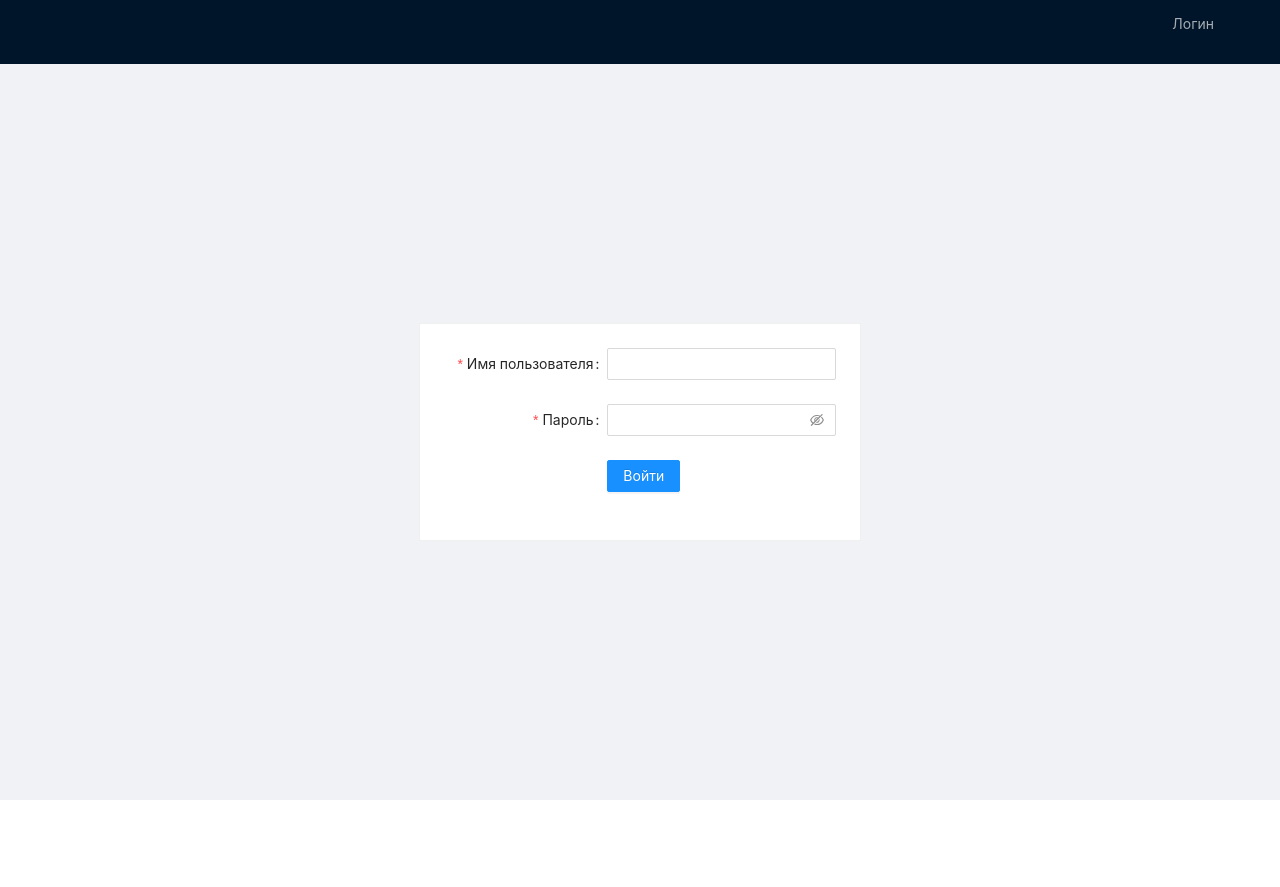
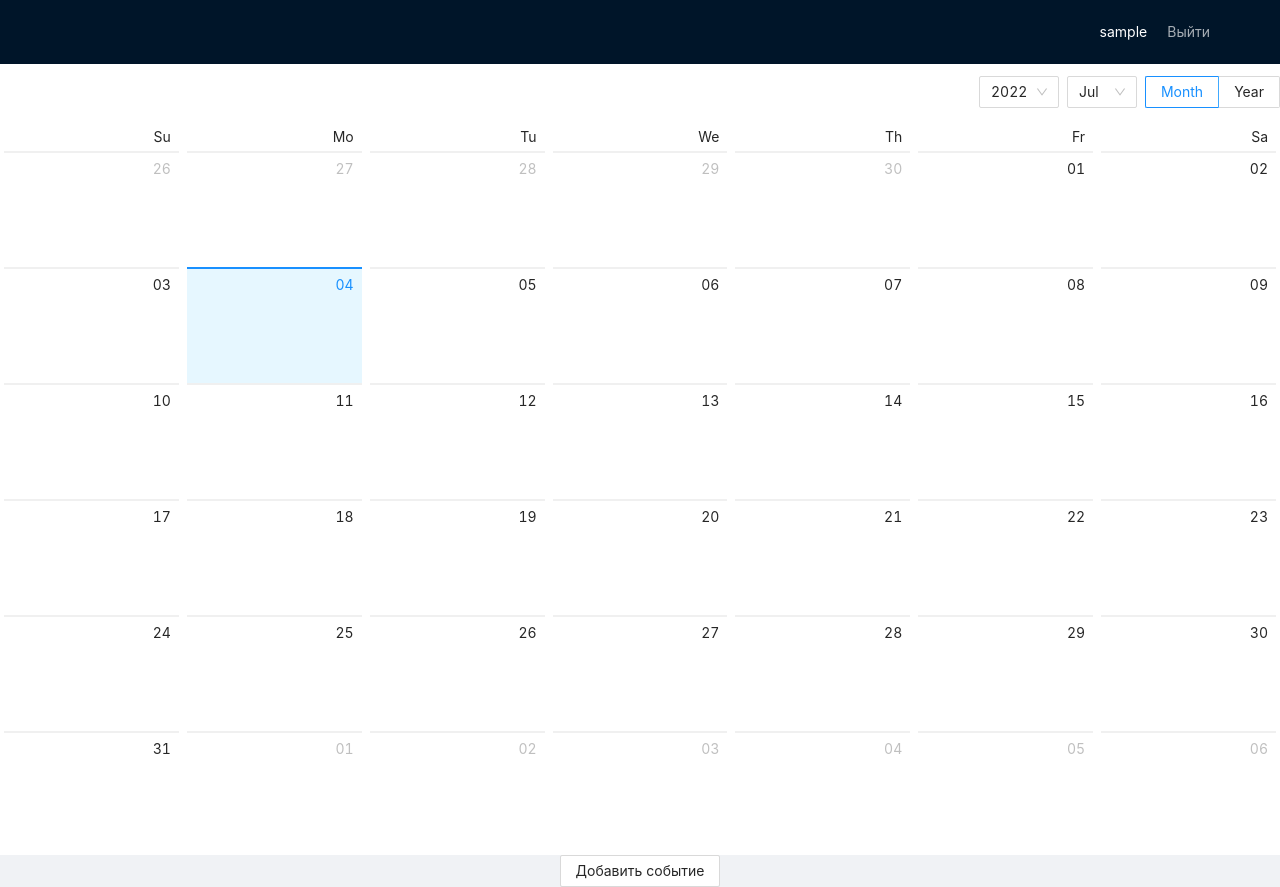
Before and after one commit to DmitryMN/calendar, a React (Create React App) app: page / in a window 1280 px wide. Before the commit this address led to /login. Before the commit the page ends 800 px from the top, so only its background shows below. Built offline with nearby package versions, Linux system fonts and the light colour scheme; sample sign-in values are in the browser's storage.

Commit message:
add eventCalendar and use Modal in antd

```diff
--- a/src/App.tsx
+++ b/src/App.tsx
@@ -3,9 +3,22 @@ import AppRouter from './components/AppRouter';
 import Navbar from './components/Navbar';
 import './App.css';
 import { Layout } from 'antd';
+import { useEffect } from 'react';
+import { IUser } from './models/IUser';
+import { useActions } from './hooks/useActions';
 
 
 const App: React.FC = () => {
+
+  const {setIsAuth, setUser} = useActions();
+
+  useEffect(() => {
+    if(localStorage.getItem('auth')) {
+      setUser({username: localStorage.getItem('username' || '')} as IUser);
+      setIsAuth(true);
+    }
+  }, []);
+
   return (
     <Layout>
       <Navbar />
--- /dev/null
+++ b/src/components/EventCalendar.tsx
@@ -0,0 +1,15 @@
+import React from 'react';
+import { Calendar } from 'antd';
+import { IEvent } from '../models/IEvent';
+
+type EventCalendarProps = {
+  events: Array<IEvent>
+}
+
+const EventCalendar: React.FC<EventCalendarProps> = () => {
+  return (
+    <Calendar/>
+  )
+}
+
+export default EventCalendar;
--- /dev/null
+++ b/src/models/IEvent.ts
@@ -0,0 +1,6 @@
+export type IEvent = {
+    author: string;
+    quest: string;
+    date: string;
+    description: string;
+}
--- a/src/pages/Event.tsx
+++ b/src/pages/Event.tsx
@@ -1,8 +1,25 @@
-import React from 'react';
-import { Layout, Row } from 'antd';
+import React, { useState } from 'react';
+import EventCalendar from '../components/EventCalendar';
+import { Button, Modal, Row } from 'antd';
+
 
 export const Event: React.FC = () => {
+
+  const [isModalVisible, setIsModalVisible] = useState(false);
+
+  const openCloseModal = (value: boolean) => {
+    setIsModalVisible(value);
+  }
+
   return (
-    <div>Event pages</div>
+    <div>
+      <EventCalendar events={[]} />
+      <Row justify="center">
+        <Button onClick={() => {setIsModalVisible(true)}}>Добавить событие</Button>
+      </Row>
+      <Modal title="Добавить событие" visible={isModalVisible} footer={null} onCancel={() => {setIsModalVisible(false)}}>
+        <p>Some contents...</p>
+      </Modal>
+    </div>
   )
 }
```
